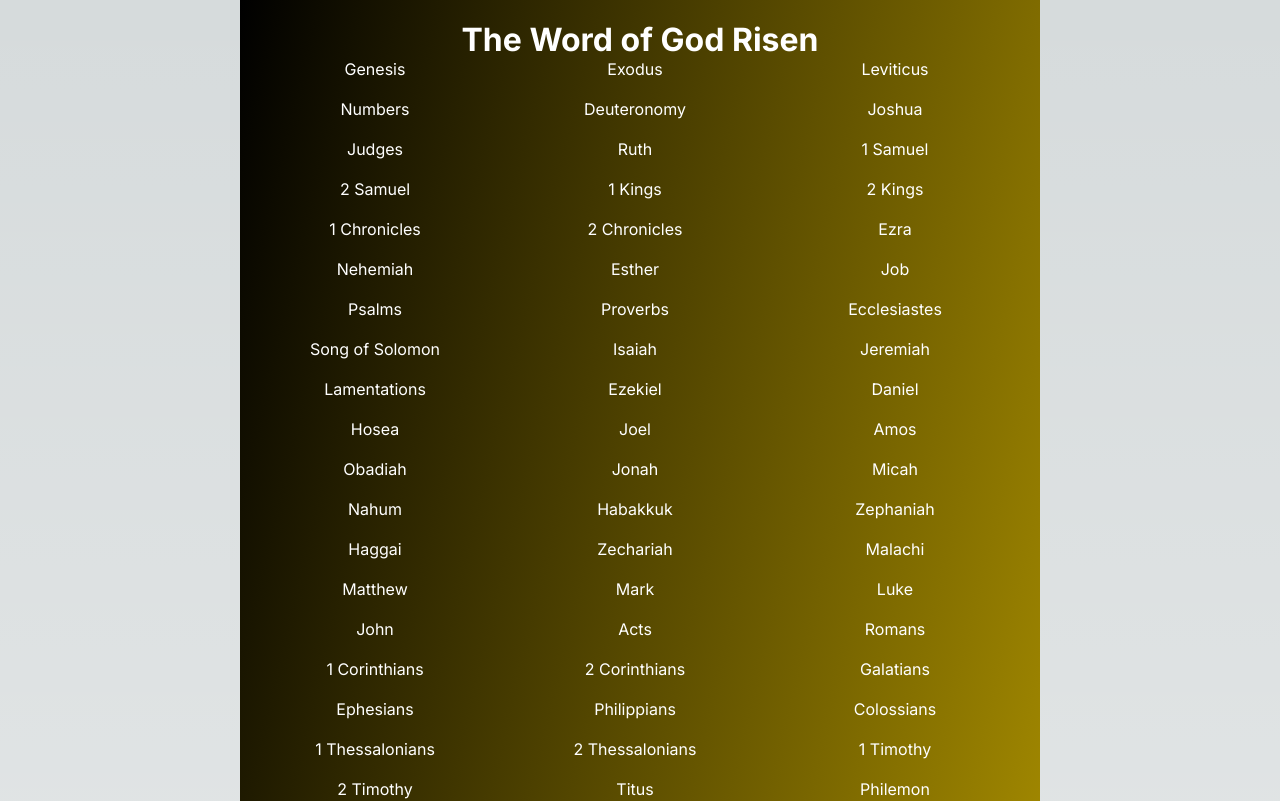
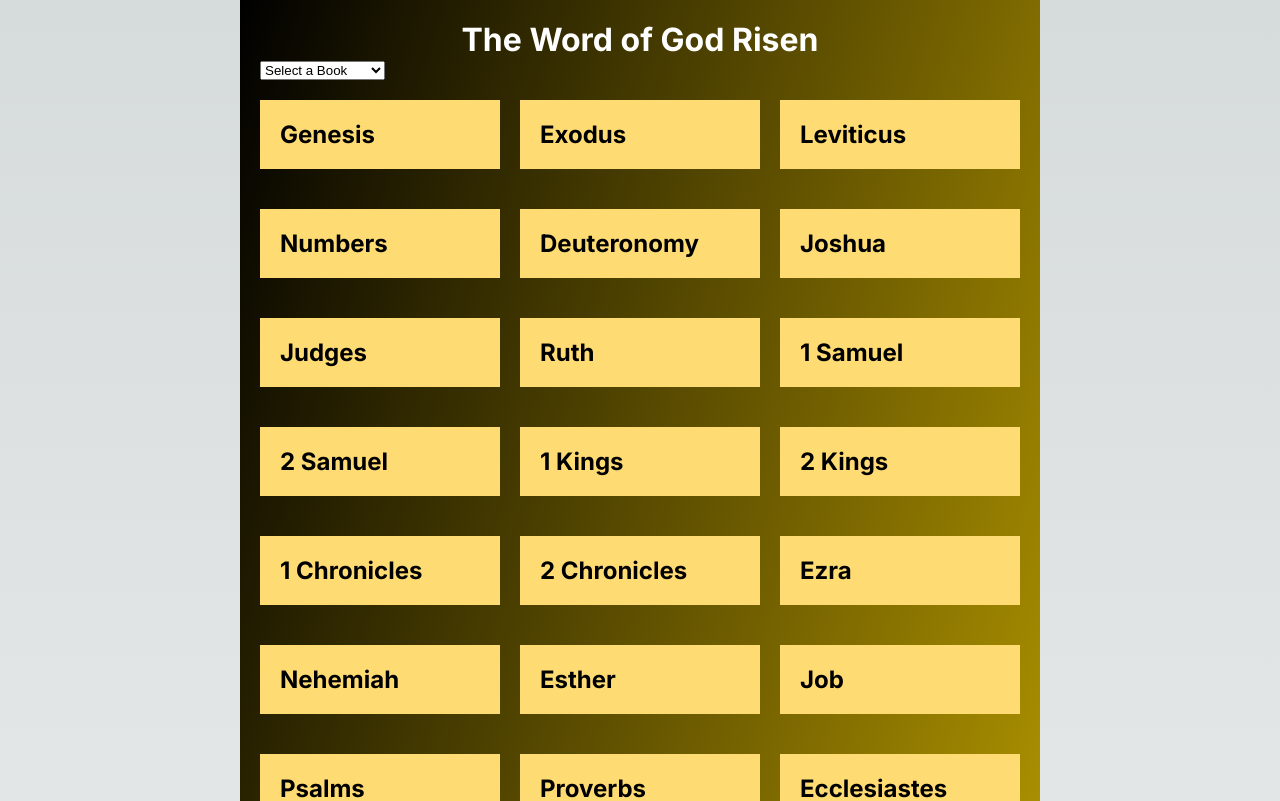
Before and after one commit to jnutt367/my-bible, a Next.js app: page / in a window 1280 px wide. Shown: the top 801 px of the page. Built offline with nearby package versions, Linux system fonts and the light colour scheme.

Commit message:
Update page.tsx

```diff
--- a/src/app/page.tsx
+++ b/src/app/page.tsx
@@ -1,6 +1,4 @@
-import Image from "next/image";
-// src/page.tsx
-
+import { useState } from 'react';
 import styles from './page.module.css';
 
 const books = [
@@ -21,18 +19,32 @@ const books = [
 ];
 
 const Page = () => {
+  const [selectedBook, setSelectedBook] = useState('');
+
+  const handleSelectBook = (book) => {
+    setSelectedBook(book);
+    // Optionally, you can scroll to the selected book's section
+    const element = document.getElementById(book);
+    if (element) {
+      element.scrollIntoView({ behavior: 'smooth' });
+    }
+  };
+
   return (
     <main className={styles.main}>
       <h1 className={styles.title}>The Word of God Risen</h1>
-      <nav className={styles.nav}>
-        <ul className={styles.bookList}>
+      <div className={styles.dropdown}>
+        <select
+          value={selectedBook}
+          onChange={(e) => handleSelectBook(e.target.value)}
+          className={styles.dropdownSelect}
+        >
+          <option value="" disabled>Select a Book</option>
           {books.map(book => (
-            <li key={book}>
-              <a href={`#${book}`}>{book}</a>
-            </li>
+            <option key={book} value={book}>{book}</option>
           ))}
-        </ul>
-      </nav>
+        </select>
+      </div>
       <section className={styles.section}>
         {books.map(book => (
           <div key={book} id={book} className={styles.book}>
```
